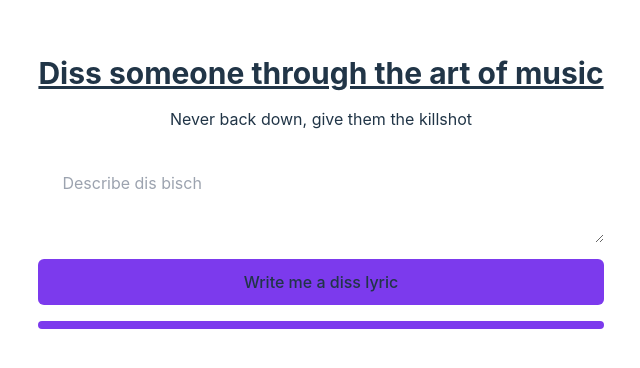
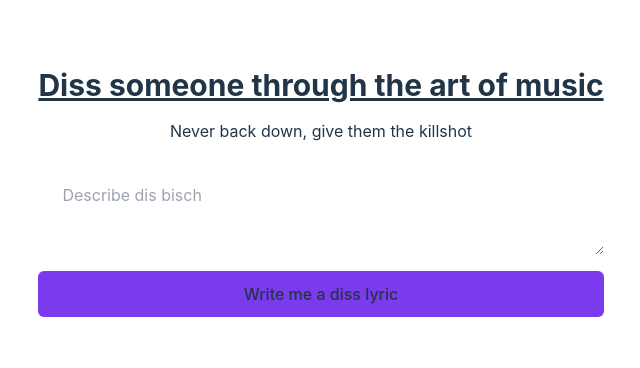
Before and after one commit to tiongwoon/lyrics-generator-using-gpt, a React (Vite) app: page / in a window 1280 px wide. Shown: the part 208-576 px from the top of the page, without its empty margins (319-959 px from the left). Built offline with nearby package versions, Linux system fonts and the light colour scheme.

Commit message:
fixed empty box

```diff
--- a/src/App.tsx
+++ b/src/App.tsx
@@ -114,9 +114,9 @@ function App() {
           </form>
         </div>
 
-        <div className=' rounded-md bg-[#7c3aed] p-1' id="lyrics">
-          {result === '' ? '' : <pre>{result}</pre>}
-        </div>
+
+          {result === '' ? '' : <div className=' rounded-md bg-[#7c3aed] p-1' id="lyrics"><pre>{result}</pre></div>}
+
         {result === '' ? '' : <button className='bg-[#5b21b6] rounded-md' onClick={handleGenerateImage}>Generate image & download</button>}
       </div>
       {/* {imageUrl ? <button onClick={share}>Share this</button> : ''} */}
```
